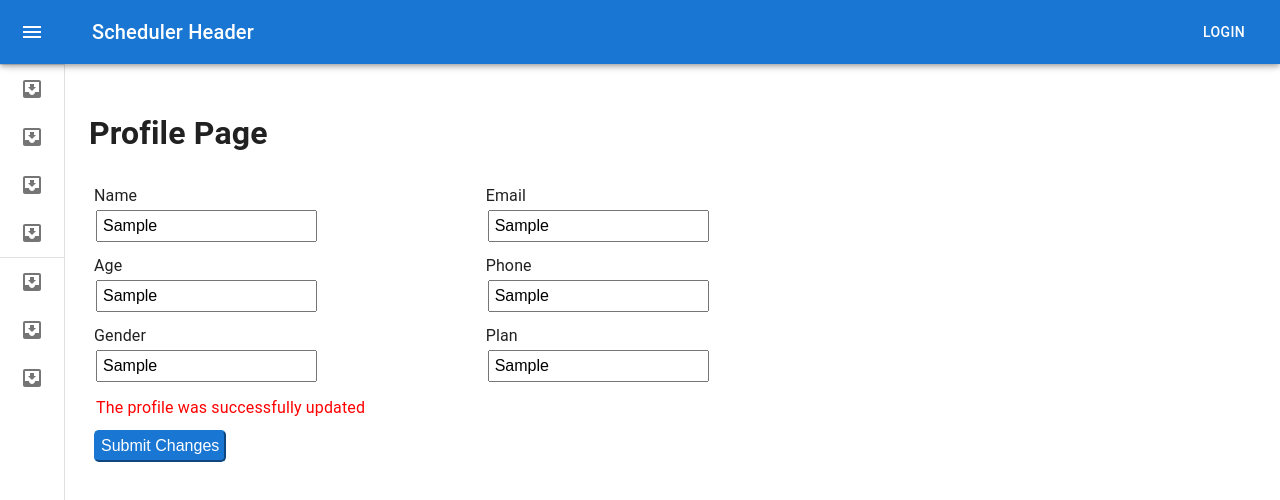
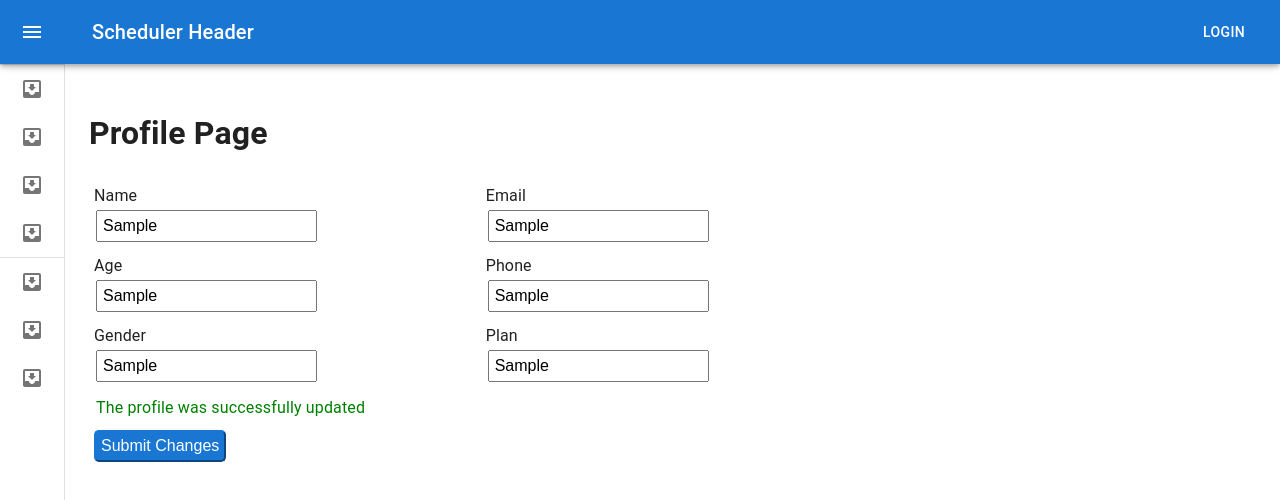
Before and after one commit to ana-pagnoncelli/Scheduler, a React (Create React App) app: page /profile in a window 1280 px wide. Both pictures are taken after typing "Sample", "name@example.com", "Sample", "Sample", "Sample", "Sample" into the empty fields and a click on the button "Submit Changes". Shown: the top 500 px of the page. Built offline with nearby package versions, Linux system fonts and the light colour scheme.

Commit message:
create more tests for login page

```diff
--- a/src/components/MessageDisplay.tsx
+++ b/src/components/MessageDisplay.tsx
@@ -17,7 +17,7 @@ export const MessageStyleFail = styled("div")(() => ({
 }));
 
 export const MessageStyleSuccess = styled("div")(() => ({
-  color: "red",
+  color: "green",
   fontSize: "medium",
   padding: "5px",
   margin: "2px"
@@ -28,18 +28,20 @@ export function MessageDisplay({
   type
 }: MessageDisplayType): JSX.Element {
   const successMessage = (): JSX.Element => {
+    console.log("type", type);
+    return (
+      <MessageStyleSuccess>
+        <span>{text}</span>
+      </MessageStyleSuccess>
+    );
+  };
+
+  const failMessage = (): JSX.Element => {
+    console.log("type", type);
     return (
       <MessageStyleFail>
         <span>{text}</span>
       </MessageStyleFail>
-    );
-  };
-
-  const failMessage = (): JSX.Element => {
-    return (
-      <MessageStyleSuccess>
-        <span>{text}</span>
-      </MessageStyleSuccess>
     );
   };
 
--- a/src/pages/login/Login.tsx
+++ b/src/pages/login/Login.tsx
@@ -7,8 +7,6 @@ import {
   InputField,
   SubmitButton,
   MessageDisplay,
-  SUCCESS_MESSAGE,
-  MessageDisplayType,
   FAIL_MESSAGE
 } from "../../components";
 
@@ -22,10 +20,8 @@ export function Login({ setUserHasAccountToFalse }: LoginProps) {
   const [email, setEmail] = useState("");
   const [password, setPassword] = useState("");
 
-  const [message, setMessage] = useState<MessageDisplayType>({
-    text: "",
-    type: SUCCESS_MESSAGE
-  });
+  const [messageText, setMessageText] = useState("");
+  const [messageType, setMessageType] = useState("");
 
   const handleEmail = (e: React.ChangeEvent<HTMLInputElement>) => {
     setEmail(e.target.value);
@@ -44,14 +40,16 @@ export function Login({ setUserHasAccountToFalse }: LoginProps) {
     if (success) {
       redirectToHome();
     } else {
-      setMessage({ text: loginError, type: FAIL_MESSAGE });
+      setMessageText(loginError);
+      setMessageType(FAIL_MESSAGE);
     }
   };
 
   const handleSubmit = (e: React.MouseEvent<HTMLElement>) => {
     e.preventDefault();
     if (email === "" || password === "") {
-      setMessage({ text: missingFields, type: FAIL_MESSAGE });
+      setMessageText(missingFields);
+      setMessageType(FAIL_MESSAGE);
     } else {
       userLogin();
     }
@@ -76,7 +74,7 @@ export function Login({ setUserHasAccountToFalse }: LoginProps) {
           onChange={handlePassword}
         />
 
-        <MessageDisplay text={message.text} type={message.type} />
+        <MessageDisplay text={messageText} type={messageType} />
 
         <SubmitButton onClick={handleSubmit} className='btn' type='submit'>
           Submit
--- a/src/pages/login/SignUp.tsx
+++ b/src/pages/login/SignUp.tsx
@@ -8,7 +8,6 @@ import {
   SubmitButton,
   MessageDisplay,
   MessageDisplayType,
-  SUCCESS_MESSAGE,
   FAIL_MESSAGE
 } from "../../components";
 
@@ -21,10 +20,8 @@ export function SignUp({ setUserHasAccountToTrue }: SignUpProps) {
   const [email, setEmail] = useState("");
   const [password, setPassword] = useState("");
 
-  const [message, setMessage] = useState<MessageDisplayType>({
-    text: "",
-    type: SUCCESS_MESSAGE
-  });
+  const [messageText, setMessageText] = useState("");
+  const [messageType, setMessageType] = useState("");
 
   const handleName = (e: React.ChangeEvent<HTMLInputElement>) => {
     setName(e.target.value);
@@ -38,18 +35,21 @@ export function SignUp({ setUserHasAccountToTrue }: SignUpProps) {
     setPassword(e.target.value);
   };
 
-  const handleSubmit = (e: React.MouseEvent<HTMLElement>) => {
+  const handleSubmit = async (e: React.MouseEvent<HTMLElement>) => {
     e.preventDefault();
-    console.log(message);
     if (name === "" || email === "" || password === "") {
-      setMessage({ text: missingFields, type: FAIL_MESSAGE });
+      setMessageText(missingFields);
+      setMessageType(FAIL_MESSAGE);
     } else {
       const user: User = {
         name,
         email,
         password
       };
-      setMessage(createUserRequest(user));
+
+      const messageResult: MessageDisplayType = await createUserRequest(user);
+      setMessageText(messageResult?.text);
+      setMessageType(messageResult?.type);
     }
   };
 
@@ -74,7 +74,7 @@ export function SignUp({ setUserHasAccountToTrue }: SignUpProps) {
           onChange={handlePassword}
         />
 
-        <MessageDisplay text={message?.text} type={message?.type} />
+        <MessageDisplay text={messageText} type={messageType} />
 
         <SubmitButton onClick={handleSubmit} className='btn' type='submit'>
           Submit
--- a/src/pages/login/requests.tsx
+++ b/src/pages/login/requests.tsx
@@ -7,13 +7,13 @@ import {
   SUCCESS_MESSAGE
 } from "../../components";
 
-export const createUserRequest = (user: User) => {
+export const createUserRequest = async (user: User) => {
   let message: MessageDisplayType = {
     text: "",
     type: SUCCESS_MESSAGE
   };
 
-  axios
+  await axios
     .post("/users", user)
     .then((response) => {
       const successMessage = singUpSuccess(user.name);
--- a/src/pages/profile/Profile.tsx
+++ b/src/pages/profile/Profile.tsx
@@ -4,7 +4,6 @@ import {
   InputField,
   SubmitButton,
   MessageDisplay,
-  MessageDisplayType,
   SUCCESS_MESSAGE,
   FAIL_MESSAGE
 } from "../../components";
@@ -17,10 +16,8 @@ export function Profile() {
   const [age, setAge] = useState("");
   const [gender, setGender] = useState("");
 
-  const [message, setMessage] = useState<MessageDisplayType>({
-    text: "",
-    type: SUCCESS_MESSAGE
-  });
+  const [messageText, setMessageText] = useState("");
+  const [messageType, setMessageType] = useState("");
 
   const handleEmail = (e: React.ChangeEvent<HTMLInputElement>) => {
     setEmail(e.target.value);
@@ -45,10 +42,12 @@ export function Profile() {
   const handleSubmit = (e: React.MouseEvent<HTMLElement>) => {
     e.preventDefault();
     if (email === "" || name === "") {
-      setMessage({ text: missingFields, type: FAIL_MESSAGE });
+      setMessageText(missingFields);
+      setMessageType(FAIL_MESSAGE);
     } else {
       // updateProfile();
-      setMessage({ text: profileUpdated, type: FAIL_MESSAGE });
+      setMessageText(profileUpdated);
+      setMessageType(SUCCESS_MESSAGE);
     }
   };
 
@@ -101,7 +100,7 @@ export function Profile() {
           />
         </Grid>
       </Grid>
-      <MessageDisplay text={message.text} type={message.type} />
+      <MessageDisplay text={messageText} type={messageType} />
       <SubmitButton onClick={handleSubmit} className='btn' type='submit'>
         Submit Changes
       </SubmitButton>
```
Also changed, not shown: 2 other files (tests, documents, lock files or other folders).
